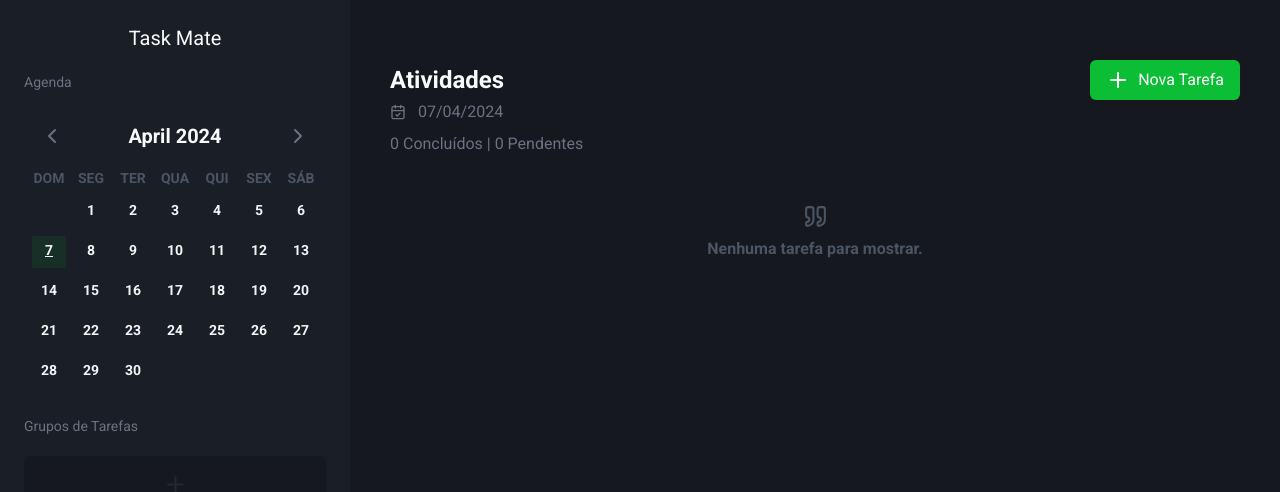
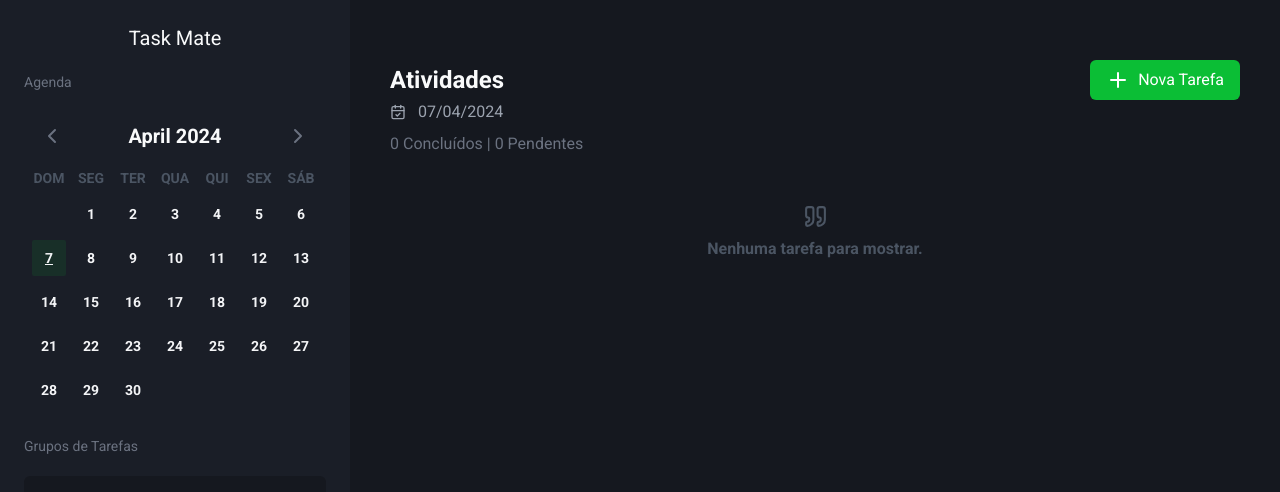
Before and after one commit to fabi0dev/TaskMate, a React (Vite) app: page / in a window 1280 px wide. Shown: the top 492 px of the page. Built offline with nearby package versions, Linux system fonts and the light colour scheme.

Commit message:
Espaçamento no calendário

```diff
--- a/src/components/Calendar/index.tsx
+++ b/src/components/Calendar/index.tsx
@@ -80,7 +80,7 @@ export const Calendar = ({ onClickDate, dateSelected }: CalendarProps) => {
               : ""
           )}
         >
-          <div className="mt-1">{i}</div>
+          <div className="mt-2">{i}</div>
           <div
             className={cn(
               "rounded-full w-1 h-1 mb-1 mx-auto ",
--- a/src/pages/home/Header.tsx
+++ b/src/pages/home/Header.tsx
@@ -113,7 +113,7 @@ export const Header = () => {
       </div>
 
       <div className="text-gray-500">
-        <div className="flex gap-3 items-center mb-2">
+        <div className="flex gap-3 items-center mb-2 text-gray-400">
           <CalendarCheck size={16} /> {format(dateCurrent, "dd/MM/yyyy")}
         </div>
         <span>{tasksDone.length} Concluídos</span> |{" "}
@@ -148,6 +148,8 @@ export const Header = () => {
                       placeholder="Horas"
                       {...register("newTaskStart")}
                       isInvalid={!!errors.newTaskStart}
+                      as={InputMask}
+                      mask="99:99"
                     />
                   </div>
                 </div>
```
